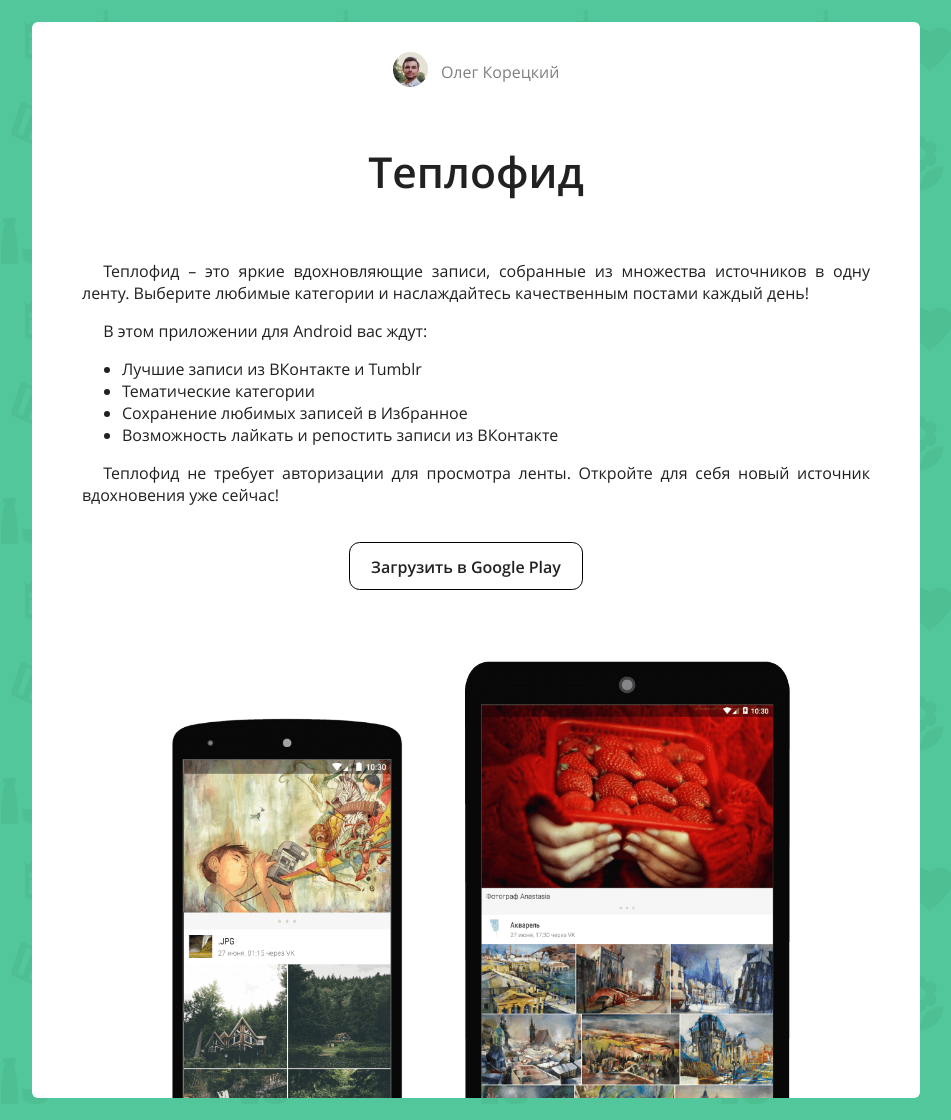
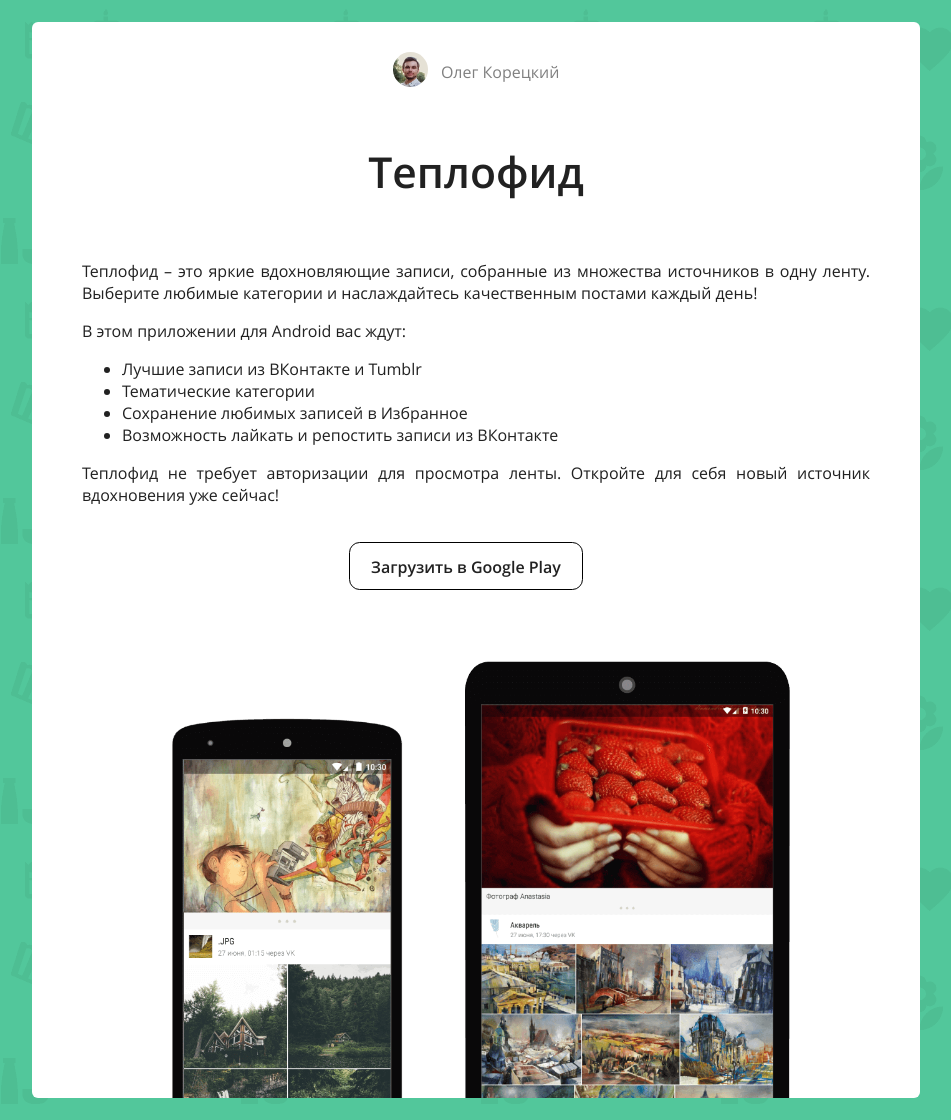
Before and after one commit to Radiokot/website, a Jekyll site: the page built from _projects/feed.html, in a window 1280 px wide. Shown: the whole page, without its empty margins (164-1115 px from the left). Built offline with Jekyll 4.4.1, drawn with Linux system fonts in a browser that asks for light colours.

Commit message:
Remove article text indent

```diff
--- a/assets/css/style.css
+++ b/assets/css/style.css
@@ -123,10 +123,6 @@
 	margin-bottom: 60px;
 }
 
-.full-article p {
-	text-indent: 16pt;
-}
-
 .full-article .footer-img {
 	width: 95%;
 	vertical-align: bottom;
```
